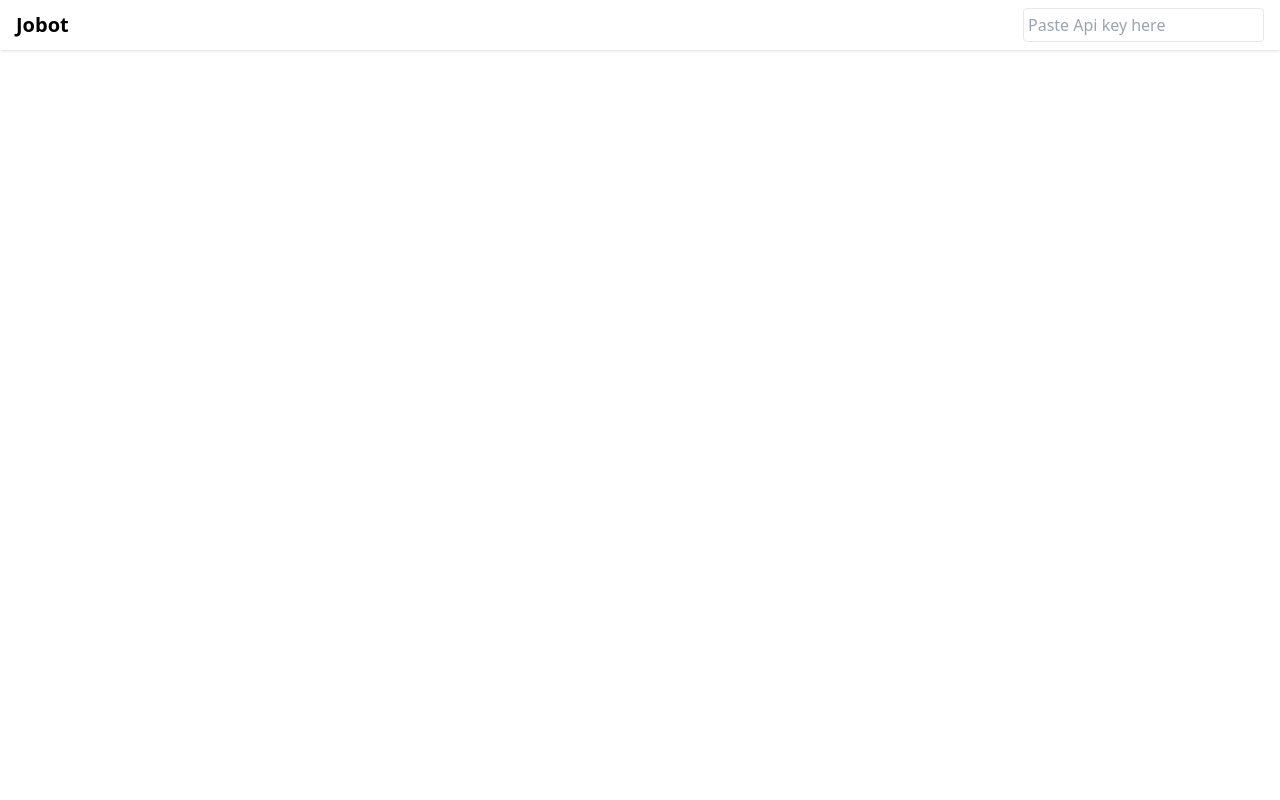
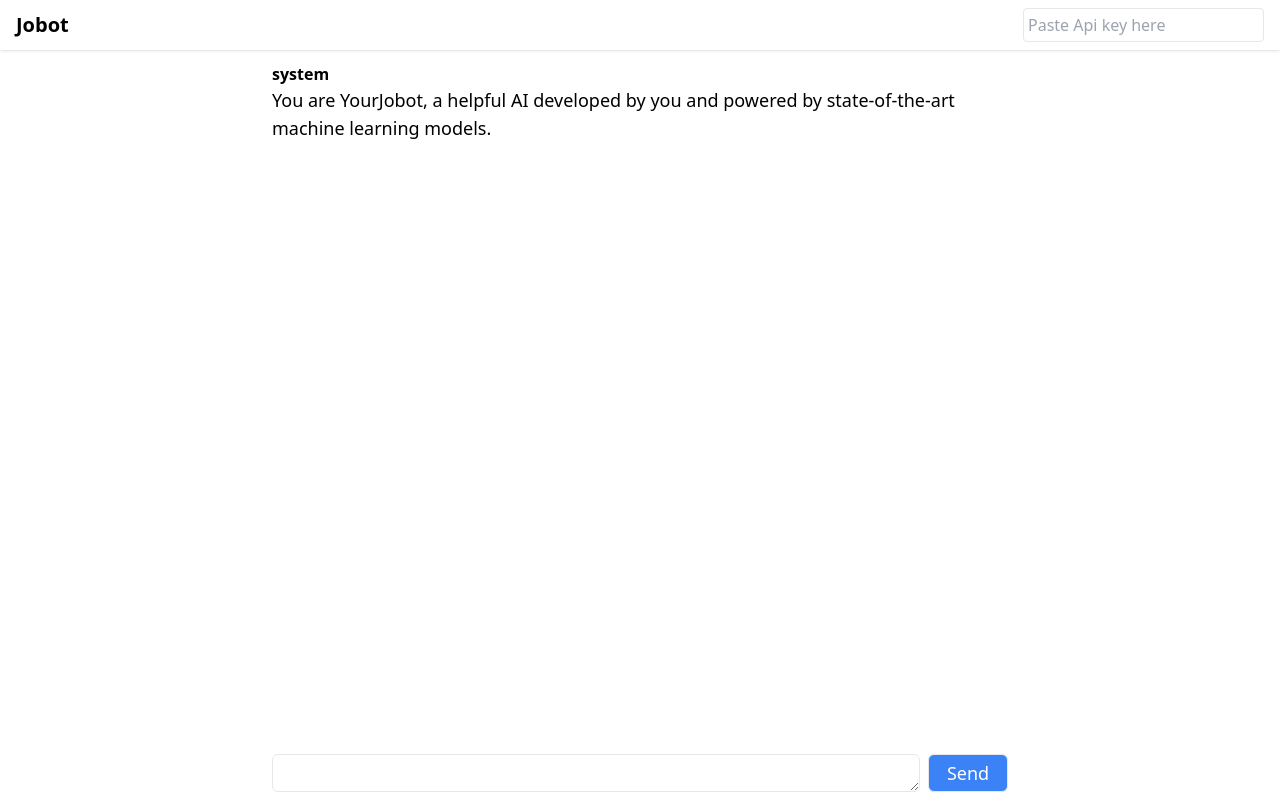
Before and after one commit to rne1223/myJobot, a Next.js app in the folder myjobot-web/: page / in a window 1280 px wide. Built offline with nearby package versions, Linux system fonts and the light colour scheme.

Commit message:
Added a message history and modified the layout to take in user input and sending it to the OpenAi api. The response will be displayed on screen

```diff
--- a/myjobot-web/src/pages/index.tsx
+++ b/myjobot-web/src/pages/index.tsx
@@ -6,9 +6,22 @@ const SYSTEM_MESSAGE = "You are YourJobot, a helpful AI developed by you and pow
 export default function Home() {
 
   const [apiKey, setApiKey] = useState("");
-  const [botMessage, setBotMessage] = useState("");
+  // const [botMessage, setBotMessage] = useState("");
+  const [userMessage, setUserMessage] = useState("");
+  const [messages, setMessages] = useState([
+    {role: "system", content: SYSTEM_MESSAGE},
+  ]);
 
   const sendRequest = async () => {
+
+    // Getting user message from textarea input
+    const newMessage = {role: "user", content: userMessage};
+    const newMessageHistory = [ ...messages, newMessage ];
+
+    // Update Message History
+    setMessages(newMessageHistory);
+    // Clear TextArea input
+    setUserMessage("");
 
     const response = await fetch(API_URL, {
       method: "POST",
@@ -18,18 +31,18 @@ export default function Home() {
       },
       body: JSON.stringify({
         model: "gpt-3.5-turbo",
-        messages: [{ role: "system", content: SYSTEM_MESSAGE},
-                   { role: "user", content: "Hello! Please introduce yourself" }
-                  ],
+        messages: newMessageHistory
       }),
     });
 
     const resJson = await response.json();
-    console.log(resJson);
+    console.log("responseJson", resJson);
 
-    setBotMessage(resJson.choices[0].message.content);
+    const newBotMessage = resJson.choices[0].message;
+    const newMessages2 = [...newMessageHistory, newBotMessage];
+
+    setMessages(newMessages2)
   };
-
 
   return (
   <div className="flex flex-col h-screen">
@@ -48,6 +61,34 @@ export default function Home() {
       </div>
     </nav>
 
+    {/* Message History */}
+    <div className="flex-1">
+      <div className="w-full max-w-screen-md mx-auto px-4">
+        {messages.map((message, idx) => (
+          <div key={idx} className="mt-3">
+            <div className="font-bold"> {message.role} </div>
+            <div className="text-lg"> {message.content} </div>
+          </div>
+        ))}
+      </div>
+    </div>
+
+    {/* Message Input */}
+    <div>
+      <div className="w-full flex max-w-screen-md mx-auto px-4 pb-2">
+        <textarea value={userMessage}
+        onChange={e => {setUserMessage(e.target.value); } }
+        className="border text-lg rounded-md p-1 flex-1"
+        rows={1}/>
+
+        <button
+        onClick={sendRequest}
+        className="bg-blue-500 hover:bg-blue-600 border rounded-md text-white text-lg w-20 p-1 ml-2">
+          Send
+        </button>
+      </div>
+    </div>
+
   </div>
   )
 }
```
